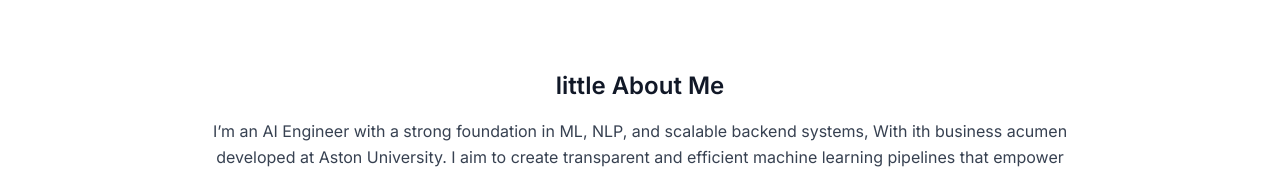
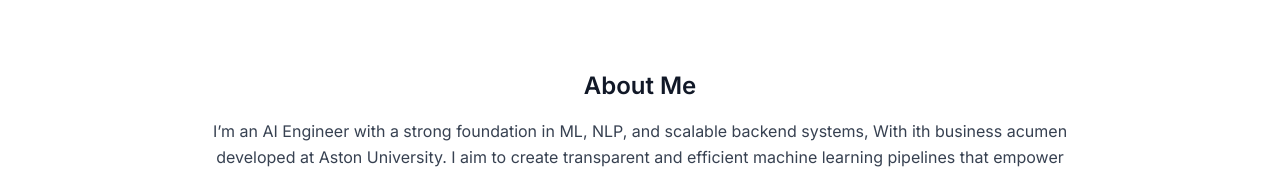
Before and after one commit to jayraj1906/portfolio-website, a plain HTML site: page index.html in a window 1280 px wide. Shown: the part 448-617 px from the top of the page. Drawn offline with nearby package versions, Linux system fonts and the light colour scheme.

Commit message:
small changes

```diff
--- a/index.html
+++ b/index.html
@@ -75,7 +75,7 @@
   <!-- About -->
   <section id="about" class="bg-white py-20 px-6">
     <div class="max-w-4xl mx-auto text-center">
-      <h2 class="text-2xl font-semibold text-gray-900 mb-4"> little About Me</h2>
+      <h2 class="text-2xl font-semibold text-gray-900 mb-4">About Me</h2>
       <p class="text-gray-700 leading-relaxed">
         I’m an AI Engineer with a strong foundation in ML, NLP, and scalable backend systems, With ith business acumen developed at Aston University. I aim to create transparent and efficient machine learning pipelines that empower decision-making and innovation.
     </p>
```
